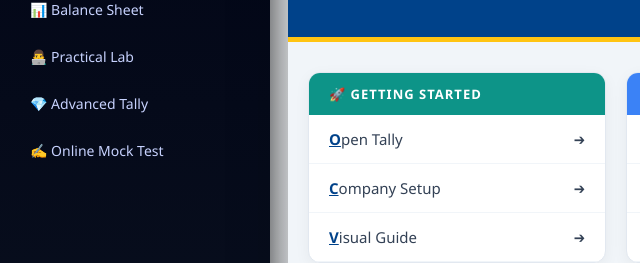
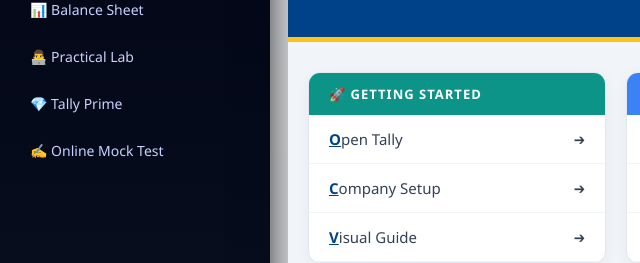
Before and after one commit to supersuccessenglishteacher/sscec-tally-app, a plain HTML site: page index.html in a window 1280 px wide. Shown: the part 206-469 px from the top of the page, 0-640 px from the left. Drawn offline with Linux system fonts and the light colour scheme.

Commit message:
Update index.html

```diff
--- a/index.html
+++ b/index.html
@@ -185,7 +185,7 @@
             <a href="#" class="nav-link" onclick="loadPage('tally-vouchers-guide.html', this)">📝 Vouchers Entry</a>
             <a href="#" class="nav-link" onclick="loadPage('tally-balancesheet-guide.html', this)">📊 Balance Sheet</a>
             <a href="#" class="nav-link" onclick="loadPage('tally-practical-lab.html', this)">👨‍💻 Practical Lab</a>
-            <a href="#" class="nav-link" onclick="loadPage('tally-advanced-master.html', this)">💎 Advanced Tally</a>
+            <a href="#" class="nav-link" onclick="loadPage('tally-prime.html', this)">💎 Tally Prime </a>
             <a href="#" class="nav-link" onclick="loadPage('tally-mock-test.html', this)">✍️ Online Mock Test</a>
         </nav>
 
```
